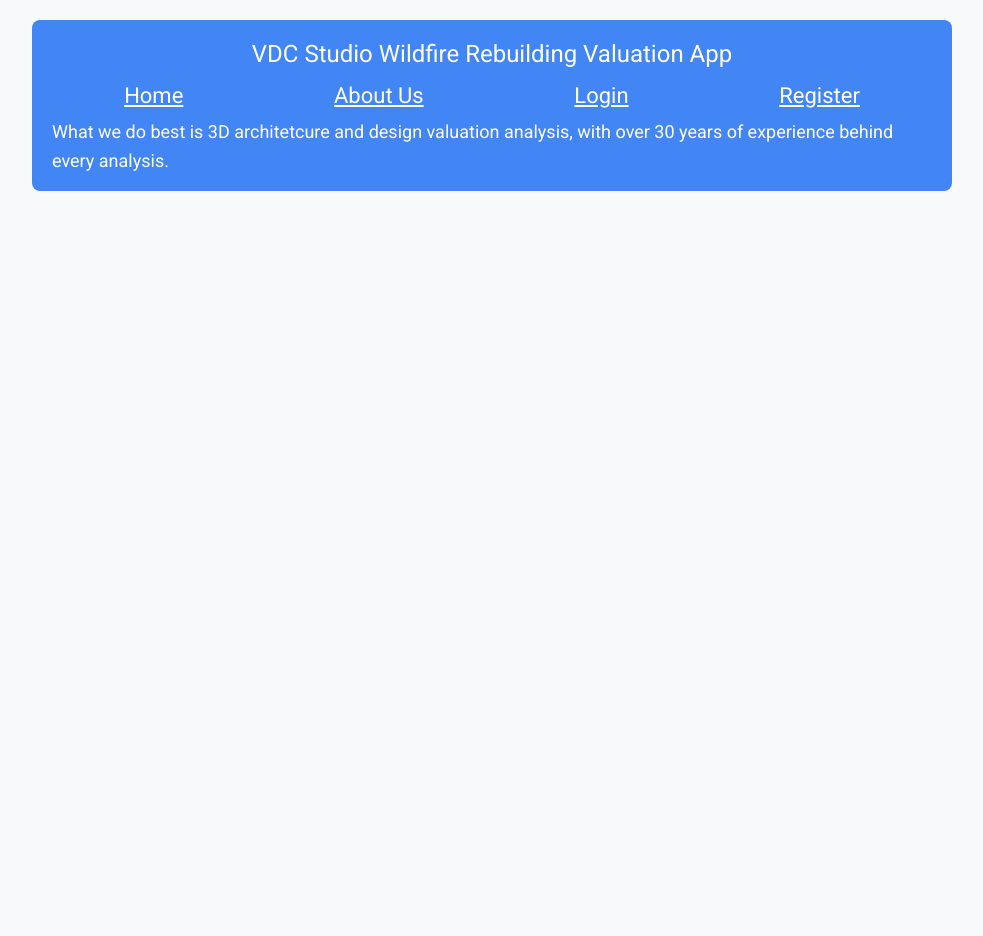
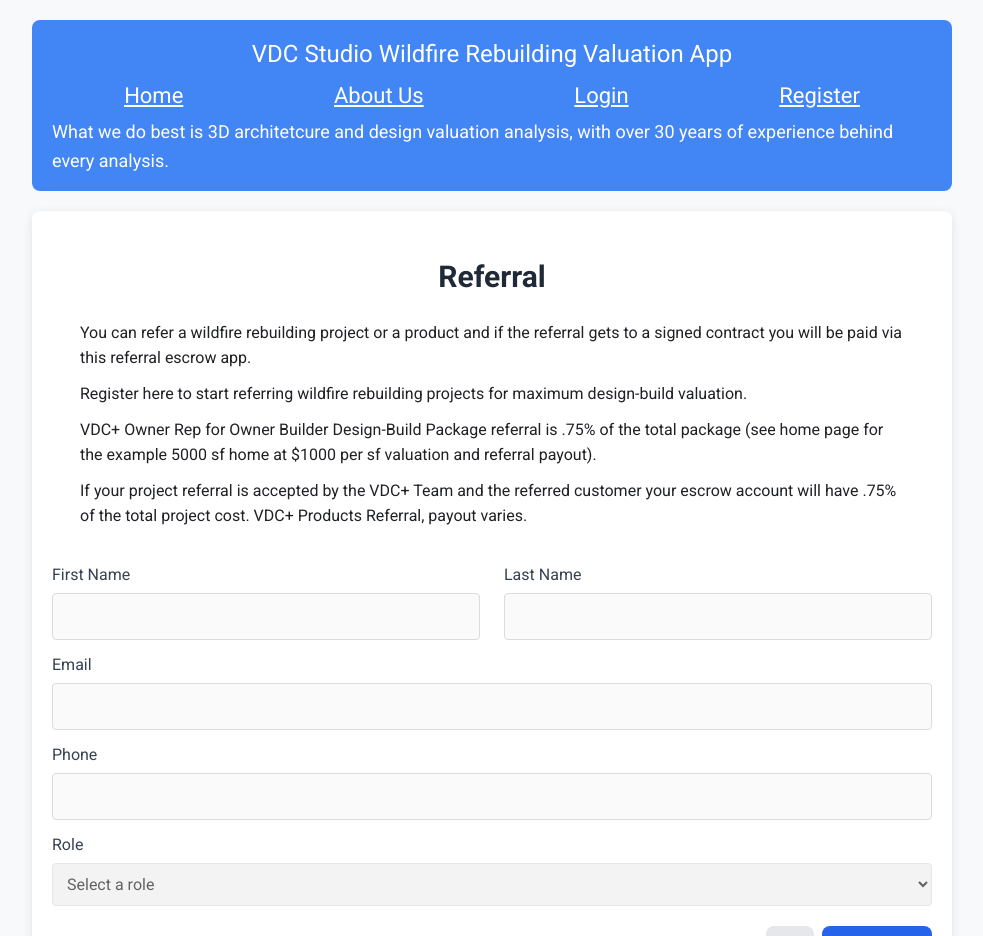
Before and after one commit to starcoder204/vue-cost-web, a Vue app: page /referral in a window 1280 px wide. Shown: the top 936 px of the page, without its empty margins (148-1131 px from the left). Before the commit the page ends 800 px from the top, so only its background shows below. Built offline with nearby package versions, Linux system fonts and the light colour scheme.

Commit message:
Referral Section

```diff
--- a/src/components/Header.vue
+++ b/src/components/Header.vue
@@ -11,11 +11,12 @@
                     </a>)
                 </div>
             </div>
-            <nav class="top-menu" :class="{ 'logged': isLoggedIn, 'with-4-pages':is4Pages,  'with-5-pages': isShowSpecBuilderPage }">
+            <nav class="top-menu" :class="{ 'logged': isLoggedIn, 'with-5-pages':is5Pages,  'with-6-pages': isShowSpecBuilderPage }">
                 <router-link to="/" :class="{ 'active': this.$route.name === 'Home'}">Home</router-link>
                 <router-link to="/spec-builder" v-if="isLoggedIn && isShowSpecBuilderPage">Spec Builder</router-link>
                 <router-link to="/escrow" v-if="isLoggedIn && isShowEscrowPage">Escrow</router-link>
                 <router-link to="/about">About Us</router-link>
+                <router-link to="/referral" v-if="isLoggedIn">Referral</router-link>
                 <router-link to="/account" v-if="isLoggedIn">My Account</router-link>
                 <router-link to="/login" v-if="!isLoggedIn">Login</router-link>
                 <router-link to="/create" v-if="!isLoggedIn">Register</router-link>
@@ -35,7 +36,7 @@ export default {
         isShowSpecBuilderPage() {
             return ['spec_build_partnership', 'realtor'].includes(this.$store.state.user.userRole)
         },
-        is4Pages() {
+        is5Pages() {
             return ['product_supplier', 'subcontrator', 'vdc_partner'].includes(this.$store.state.user.userRole)
         },
         isLoggedIn() {
@@ -77,6 +78,9 @@ export default {
     &.with-5-pages {
         grid-template-columns: repeat(5, auto);
     }
+    &.with-6-pages {
+        grid-template-columns: repeat(6, auto);
+    }
 }
 
 /* Menu links */
--- /dev/null
+++ b/src/pages/Referral.vue
@@ -0,0 +1,146 @@
+<template>
+    <section class="about-section">
+        <div class="bg-white rounded-xl shadow-xs p-4 sm:p-7 dark:bg-neutral-900">
+            <div class="text-center mb-5">
+                <h2 class="text-2xl md:text-3xl font-bold text-gray-800 dark:text-neutral-200">
+                    Referral
+                </h2>
+            </div>
+            <div>
+                <p>
+                    You can refer a wildfire rebuilding project or a product and if the referral gets to a signed
+                    contract you will be paid via this referral escrow app.
+                </p>
+                <p>
+                    Register here to start referring wildfire rebuilding projects for maximum design-build
+                    valuation.
+                </p>
+                <p>
+                    VDC+ Owner Rep for Owner Builder Design-Build Package referral is .75% of the total package (see
+                    home page for the example 5000 sf home at $1000 per sf valuation and referral payout).
+                </p>
+                <p>
+                    If your project referral is accepted by the VDC+ Team and the referred customer your escrow
+                    account will have .75% of the total project cost.
+                    VDC+ Products Referral, payout varies.
+                </p>
+            </div>
+        </div>
+
+        <form>
+            <div class="grid gap-3 lg:gap-3">
+                <div class="grid grid-cols-1 sm:grid-cols-2 gap-4 lg:gap-6">
+                    <div class="input-group">
+                        <label for="hs-firstname-hire-us-2"
+                            class="block mb-1 text-gray-700 font-medium dark:text-white">First Name</label>
+                        <input v-model="firstName" type="text" required :disabled="!isEditable"
+                            name="hs-firstname-hire-us-2" id="hs-firstname-hire-us-2"
+                            class="py-2.5 sm:py-3 px-4 block w-full border-gray-200 rounded-lg sm:focus:border-blue-500 focus:ring-blue-500 disabled:opacity-50 disabled:pointer-events-none dark:bg-neutral-900 dark:border-neutral-700 dark:text-neutral-400 dark:placeholder-neutral-500 dark:focus:ring-neutral-600">
+                    </div>
+
+                    <div class="input-group">
+                        <label for="hs-lastname-hire-us-2"
+                            class="block mb-1 text-gray-700 font-medium dark:text-white">Last Name</label>
+                        <input v-model="lastName" type="text" required :disabled="!isEditable"
+                            name="hs-lastname-hire-us-2" id="hs-lastname-hire-us-2"
+                            class="py-2.5 sm:py-3 px-4 block w-full border-gray-200 rounded-lg sm:focus:border-blue-500 focus:ring-blue-500 disabled:opacity-50 disabled:pointer-events-none dark:bg-neutral-900 dark:border-neutral-700 dark:text-neutral-400 dark:placeholder-neutral-500 dark:focus:ring-neutral-600">
+                    </div>
+                </div>
+
+                <div class="input-group">
+                    <label for="email" class="block mb-1 text-gray-700 font-medium dark:text-white">Email</label>
+                    <input v-model="email" type="email" disabled name="hs-work-email-hire-us-2" id="email"
+                        autocomplete="email"
+                        class="py-2.5 sm:py-3 px-4 block w-full border-gray-200 rounded-lg sm:focus:border-blue-500 focus:ring-blue-500 disabled:opacity-50 disabled:pointer-events-none dark:bg-neutral-900 dark:border-neutral-700 dark:text-neutral-400 dark:placeholder-neutral-500 dark:focus:ring-neutral-600">
+                </div>
+
+                <div class="input-group">
+                    <label for="phone" class="block mb-1 text-gray-700 font-medium dark:text-white">Phone</label>
+                    <input v-model="phoneNumber" type="text" :disabled="!isEditable" name="hs-work-email-hire-us-2"
+                        id="phone" autocomplete="email"
+                        class="py-2.5 sm:py-3 px-4 block w-full border-gray-200 rounded-lg sm:focus:border-blue-500 focus:ring-blue-500 disabled:opacity-50 disabled:pointer-events-none dark:bg-neutral-900 dark:border-neutral-700 dark:text-neutral-400 dark:placeholder-neutral-500 dark:focus:ring-neutral-600">
+                </div>
+
+                <div class="input-group">
+                    <label for="role" class="block mb-1 text-gray-700 font-medium dark:text-white">Role</label>
+
+                    <select id="role" v-model="userRole" required :disabled="!isEditable"
+                        class="py-1.5 sm:py-2 px-3 pe-9 block w-full border-gray-200 shadow-2xs rounded-lg sm:focus:border-blue-500 focus:ring-blue-500 disabled:opacity-50 disabled:pointer-events-none dark:bg-neutral-900 dark:border-neutral-700 dark:text-neutral-400 dark:placeholder-neutral-500 dark:focus:ring-neutral-600">
+                        <option v-for="(option, index) in roleOptions" :key="index" :value="option.value">{{
+                            option.label }}</option>
+                    </select>
+                </div>
+            </div>
+        </form>
+
+        <div class="mt-5 flex justify-end gap-x-2">
+            <button type="button" @click="isEditable = !isEditable"
+                class="py-1.5 sm:py-2 px-3 inline-flex items-center gap-x-2 text-sm font-medium rounded-lg border border-gray-200 bg-gray-200 text-gray-800 shadow-2xs hover:bg-gray-300 focus:outline-hidden focus:bg-gray-50 disabled:opacity-50 disabled:pointer-events-none dark:bg-neutral-800 dark:border-neutral-700 dark:text-white dark:hover:bg-neutral-700 dark:focus:bg-neutral-700">
+                {{ isEditable ? 'Cancel' : 'Edit' }}
+            </button>
+            <button type="button" @click="hanldeSave" :disabled="!isEditable"
+                class="py-1.5 sm:py-2 px-3 inline-flex items-center gap-x-2 text-sm font-medium rounded-lg border border-transparent bg-blue-600 text-white focus:outline-hidden focus:bg-blue-700 disabled:opacity-50 disabled:pointer-events-none">
+                Save changes
+            </button>
+        </div>
+
+        <div v-if="isLoading" class="loading-overlay">
+            Waiting...
+        </div>
+    </section>
+</template>
+
+<script>
+import { db, auth } from './../lib/firebase';
+import { doc, updateDoc } from "firebase/firestore";
+import { rolesArray } from '../config/userRolesConfig';
+export default {
+    name: 'Referral',
+    data() {
+        return {
+            firstName: '',
+            lastName: '',
+            email: '',
+            phoneNumber: '',
+            userRole: '',
+            roleOptions: [{
+                label: 'Select a role',
+                value: ''
+            }, ...rolesArray],
+            isEditable: false,
+            isLoading: false,
+        }
+    },
+    created() {
+        const userObj = this.$store.state.user;
+        this.firstName = userObj.firstName;
+        this.lastName = userObj.lastName;
+        this.email = userObj.email;
+        this.phoneNumber = userObj.phoneNumber;
+        this.userRole = userObj.userRole || '';
+    },
+    methods: {
+        async hanldeSave() {
+            if (!this.isEditable) return;
+            this.isLoading = true;
+            const userDocRef = doc(db, "users", this.$store.state.user.uid);
+            try {
+                const updatedData = {
+                    firstName: this.firstName,
+                    lastName: this.lastName,
+                    phoneNumber: this.phoneNumber,
+                    userRole: this.userRole
+                }
+                await updateDoc(userDocRef, updatedData);
+                console.log("✅ User profile updated!");
+                await this.$store.dispatch('update', updatedData);
+                this.isEditable = !this.isEditable;
+                this.isLoading = false;
+            } catch (error) {
+                this.isLoading = false;
+                console.error("❌ Error updating user:", error);
+            }
+        }
+    }
+}
+</script>
--- a/src/router.js
+++ b/src/router.js
@@ -5,6 +5,7 @@ import About from './pages/About.vue';
 import Login from './pages/Login.vue';
 import Create from './pages/Create.vue';
 import SpecBuilder from './pages/SpecBuilder.vue';
+import Referral from './pages/Referral.vue';
 import Account from './pages/Account.vue';
 import VDCPartner from './pages/VDCPartner.vue';
 
@@ -51,5 +52,11 @@ export default new Router({
       component: Account,
       meta: { requiresAuth: true }
     },
+    {
+      path: '/referral',
+      name: 'Referral',
+      component: Referral,
+      meta: { requiresAuth: true }
+    },
   ]
 });
```
